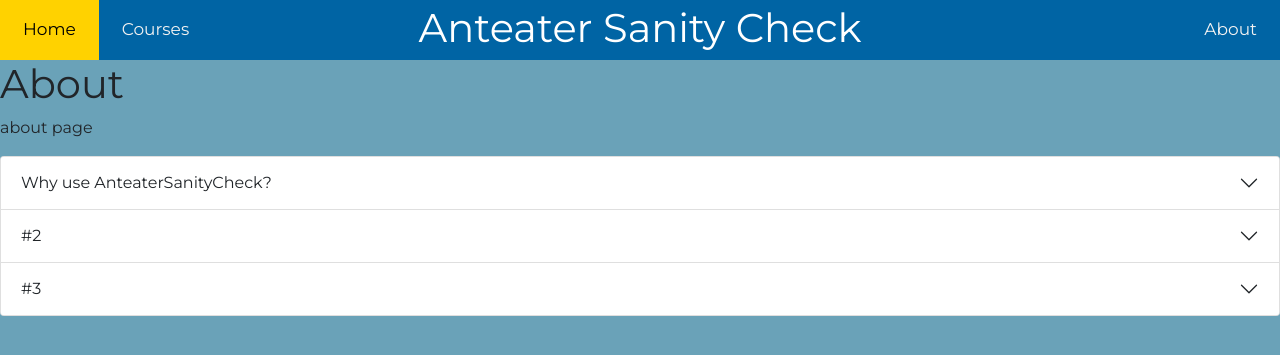
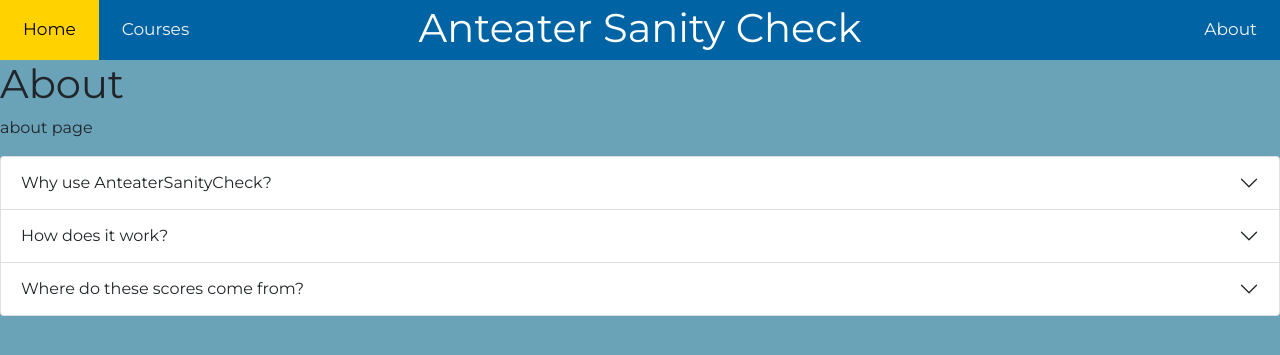
Before and after one commit to fvgo/WebJam2023, a Flask app: page /about in a window 1280 px wide. Shown: the top 355 px of the page. Run offline with Flask 3, Linux system fonts and the light colour scheme; some libraries are stand-ins or nearby versions.

Commit message:
Add content to about page
Co-authored-by: Brian Le <bkylele@users.noreply.github.com>
Co-authored-by: Alyssa Ly <alyssal8@users.noreply.github.com>

```diff
--- a/templates/about.html
+++ b/templates/about.html
@@ -16,31 +16,37 @@
           </h2>
           <div id="collapseOne" class="accordion-collapse collapse" aria-labelledby="headingOne" data-bs-parent="#accordionAbout">
             <div class="accordion-body">
-              <strong>Lorem Ipsum.</strong> Lorem Ipsum Lorem Ipsum Lorem Ipsum Lorem Ipsum Lorem Ipsum Lorem Ipsum.
+              We want to answer the question every student has before
+              enrolling in a class: "How bad is it going to be?". Our app
+              gives an estimate of how difficult a particular course at UCI
+              might be according to past students.
             </div>
           </div>
         </div>
         <div class="accordion-item">
           <h2 class="accordion-header" id="headingTwo">
             <button class="accordion-button collapsed" type="button" data-bs-toggle="collapse" data-bs-target="#collapseTwo" aria-expanded="false" aria-controls="collapseTwo">
-              #2
+              How does it work?
             </button>
           </h2>
           <div id="collapseTwo" class="accordion-collapse collapse" aria-labelledby="headingTwo" data-bs-parent="#accordionAbout">
             <div class="accordion-body">
-                <strong>Lorem Ipsum.</strong> Lorem Ipsum Lorem Ipsum Lorem Ipsum Lorem Ipsum Lorem Ipsum Lorem Ipsum.
+              Using the RateMyProfessor and PeterPortal APIs, we can give a
+              rough estimate of the average difficulty of a class or its
+              difficulty given a particular professor.
             </div>
           </div>
         </div>
         <div class="accordion-item">
           <h2 class="accordion-header" id="headingThree">
             <button class="accordion-button collapsed" type="button" data-bs-toggle="collapse" data-bs-target="#collapseThree" aria-expanded="false" aria-controls="collapseThree">
-              #3
+              Where do these scores come from?
             </button>
           </h2>
           <div id="collapseThree" class="accordion-collapse collapse" aria-labelledby="headingThree" data-bs-parent="#accordionAbout">
             <div class="accordion-body">
-                <strong>Lorem Ipsum.</strong> Lorem Ipsum Lorem Ipsum Lorem Ipsum Lorem Ipsum Lorem Ipsum Lorem Ipsum.
+              The difficulty scores are based on the reviews of past students
+              who have taken the same courses at UCI.
             </div>
           </div>
         </div>
```
